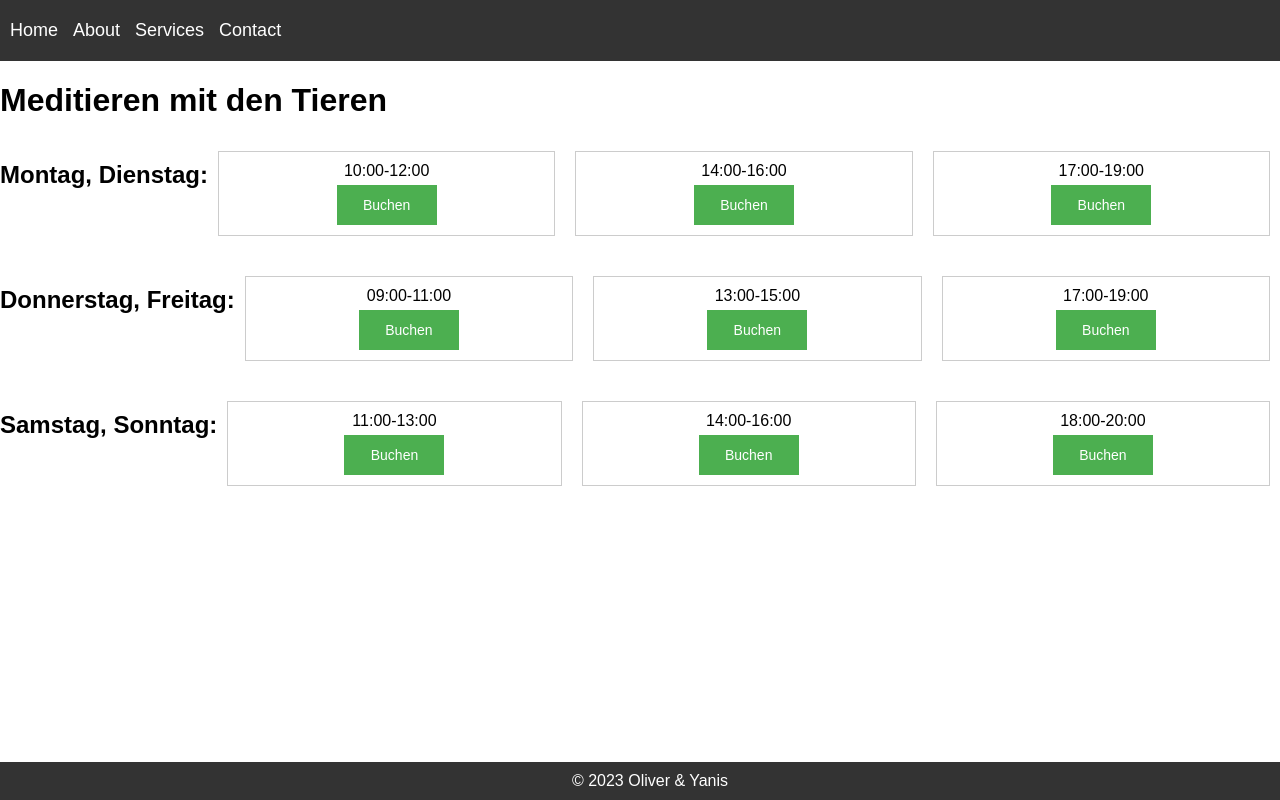
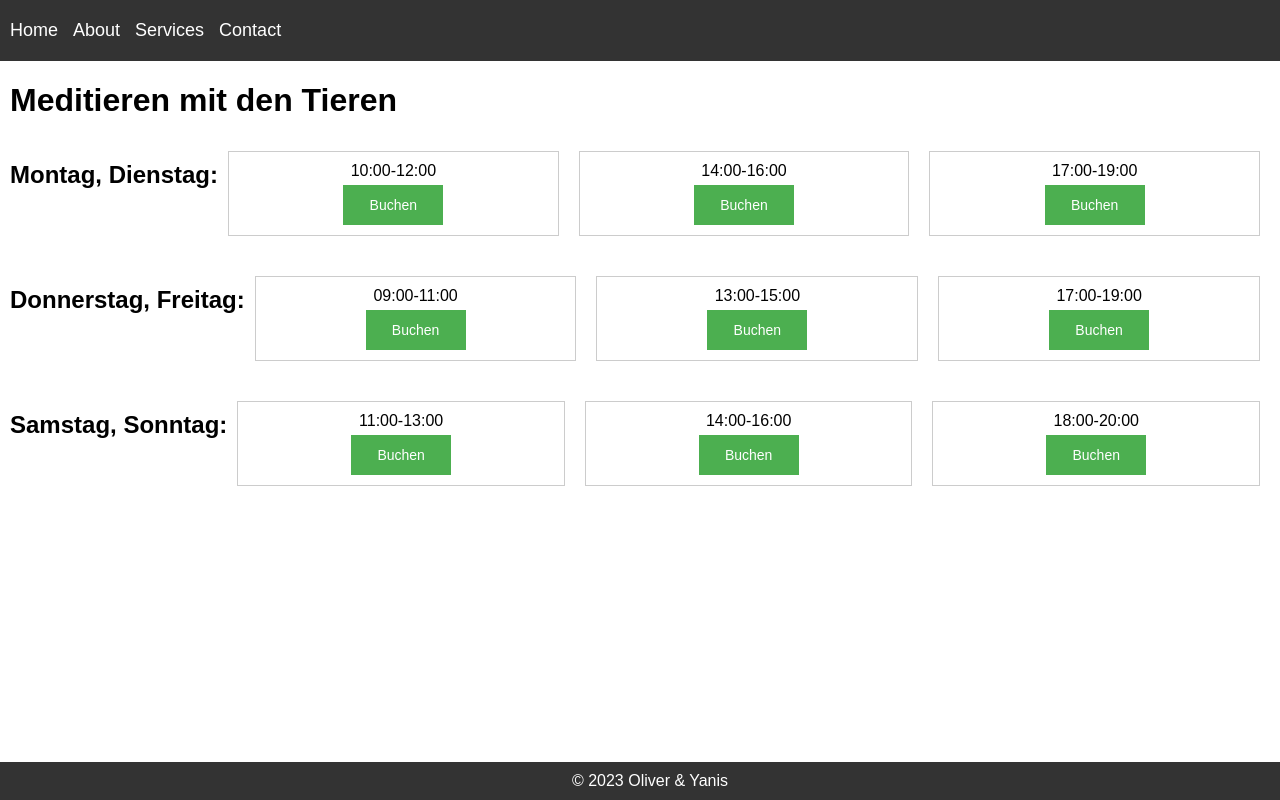
Before and after one commit to ymeichtry/ZooYO, a React (Create React App) app in the folder Frontend/: page /Event04 in a window 1280 px wide. Built offline with nearby package versions, Linux system fonts and the light colour scheme.

Commit message:
add Json stuff from backend margin

```diff
--- a/Frontend/src/Events/Event04/Event04.js
+++ b/Frontend/src/Events/Event04/Event04.js
@@ -13,7 +13,7 @@ const BookingTimeBox = ({ time }) => {
 
 const Event04 = () => {
   return (
-    <div>
+    <div class="Event04">
       <h1>Meditieren mit den Tieren</h1>
 
       <div className="booking-day">
```
Also changed, not shown: 2 other files (tests, documents, lock files or other folders).
